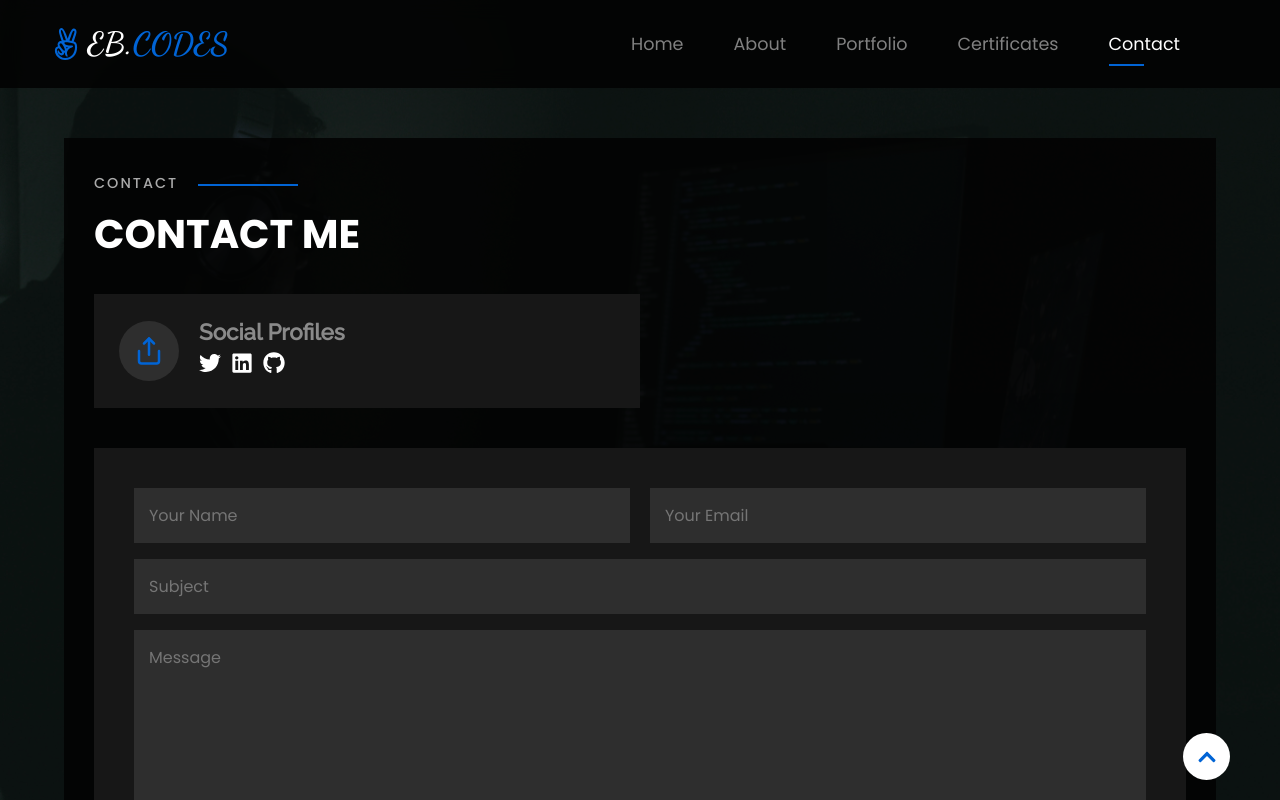
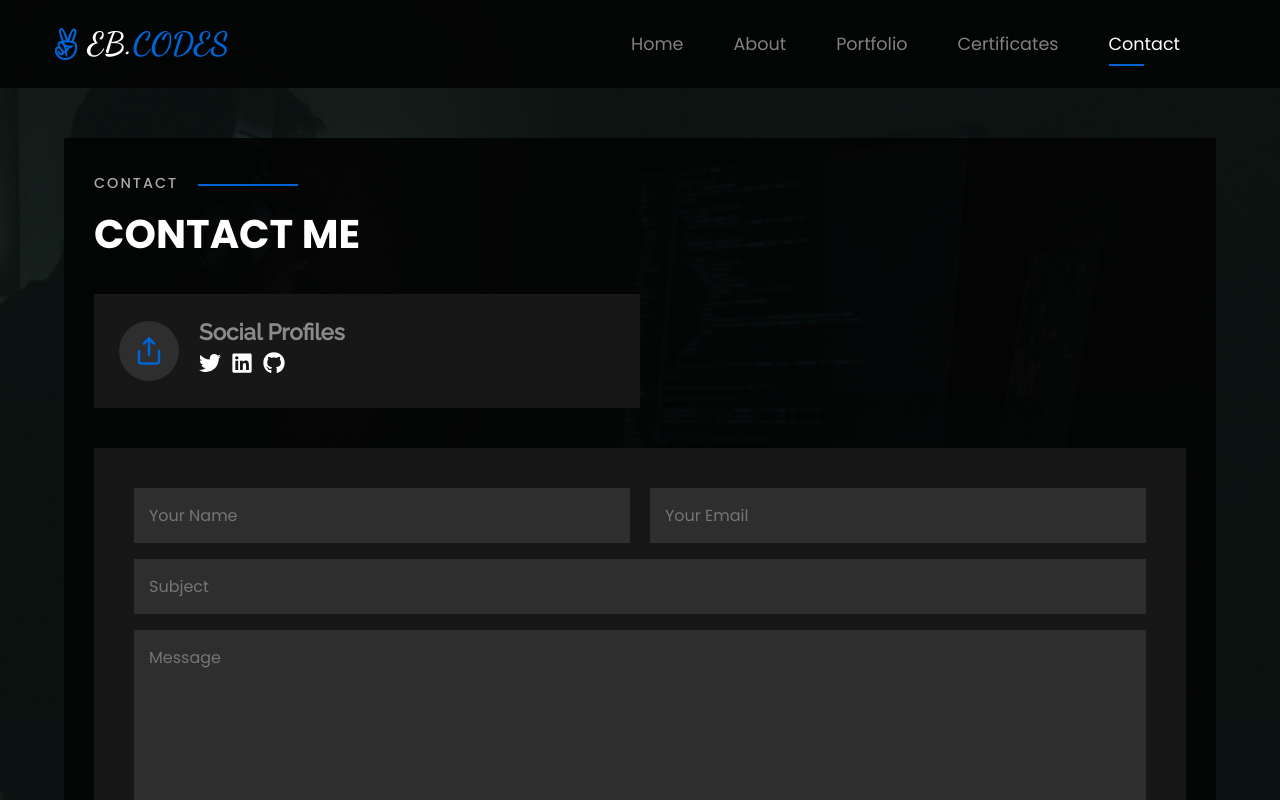
Before and after one commit to kwadwoambitious/My-Portfolio, a React (Create React App) app: page /contact in a window 1280 px wide. Shown: the top 800 px of the page. Built offline with nearby package versions, Linux system fonts and the light colour scheme.

Commit message:
Made changes to this file

```diff
--- a/src/components/Contact.js
+++ b/src/components/Contact.js
@@ -46,11 +46,6 @@ const ContactForm = () => {
 const Contact = () => {
   return (
     <>
-      <a href="#">
-            <div className="chevronup-container">
-              <FaChevronUp className="chevronup-icon"/>
-            </div>
-      </a>
       <motion.div
         initial={{ x: '100vw' }}
         animate={{ x: 0 }}
```
